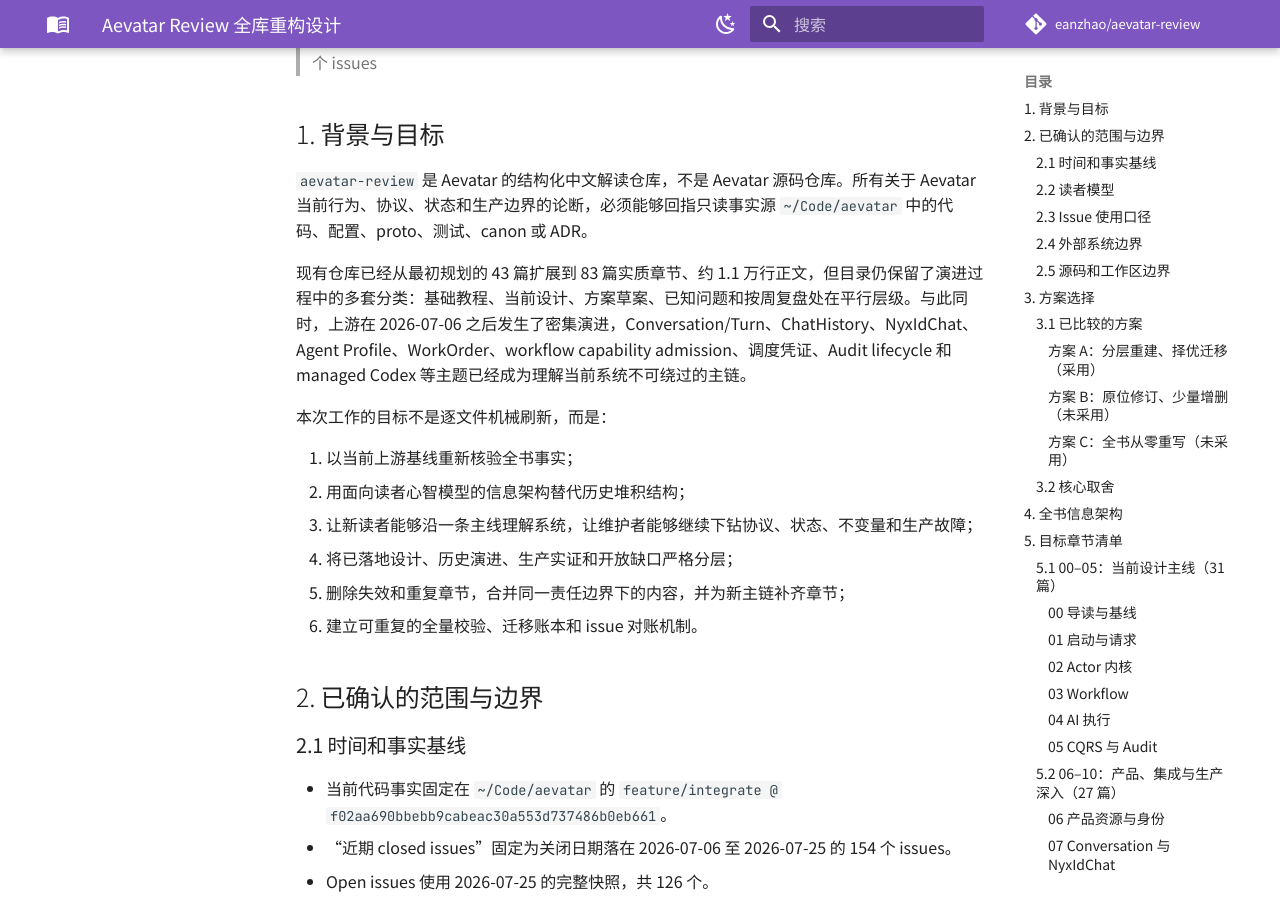
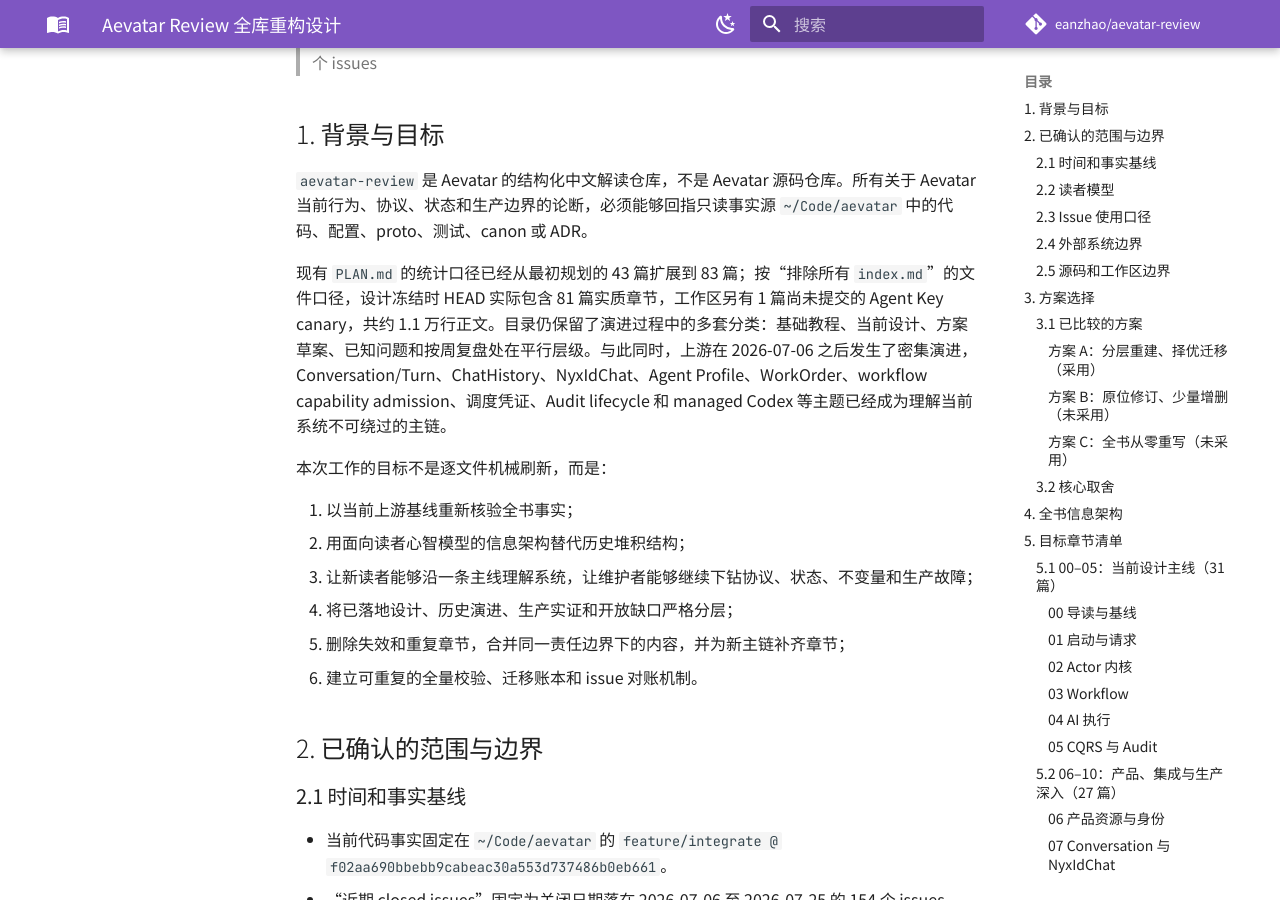
Before and after one commit to eanzhao-os/aevatar-review, an MkDocs documentation site: the page built from docs/superpowers/specs/2026-07-25-aevatar-review-restructure-design.md, in a window 1280 px wide and 900 px high, scrolled down 370 px. Built offline with MkDocs 1.6.1 and Material for MkDocs 9.7.7, drawn with Linux system fonts in a browser that asks for light colours; comment, search, counter and statistics services are not loaded.

Commit message:
docs: correct review chapter baseline

```diff
--- a/docs/superpowers/specs/2026-07-25-aevatar-review-restructure-design.md
+++ b/docs/superpowers/specs/2026-07-25-aevatar-review-restructure-design.md
@@ -14,7 +14,7 @@
 
 `aevatar-review` 是 Aevatar 的结构化中文解读仓库，不是 Aevatar 源码仓库。所有关于 Aevatar 当前行为、协议、状态和生产边界的论断，必须能够回指只读事实源 `~/Code/aevatar` 中的代码、配置、proto、测试、canon 或 ADR。
 
-现有仓库已经从最初规划的 43 篇扩展到 83 篇实质章节、约 1.1 万行正文，但目录仍保留了演进过程中的多套分类：基础教程、当前设计、方案草案、已知问题和按周复盘处在平行层级。与此同时，上游在 2026-07-06 之后发生了密集演进，Conversation/Turn、ChatHistory、NyxIdChat、Agent Profile、WorkOrder、workflow capability admission、调度凭证、Audit lifecycle 和 managed Codex 等主题已经成为理解当前系统不可绕过的主链。
+现有 `PLAN.md` 的统计口径已经从最初规划的 43 篇扩展到 83 篇；按“排除所有 `index.md`”的文件口径，设计冻结时 HEAD 实际包含 81 篇实质章节，工作区另有 1 篇尚未提交的 Agent Key canary，共约 1.1 万行正文。目录仍保留了演进过程中的多套分类：基础教程、当前设计、方案草案、已知问题和按周复盘处在平行层级。与此同时，上游在 2026-07-06 之后发生了密集演进，Conversation/Turn、ChatHistory、NyxIdChat、Agent Profile、WorkOrder、workflow capability admission、调度凭证、Audit lifecycle 和 managed Codex 等主题已经成为理解当前系统不可绕过的主链。
 
 本次工作的目标不是逐文件机械刷新，而是：
 
```
